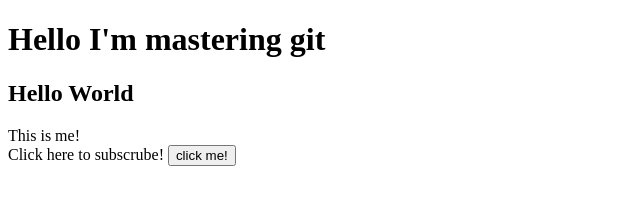
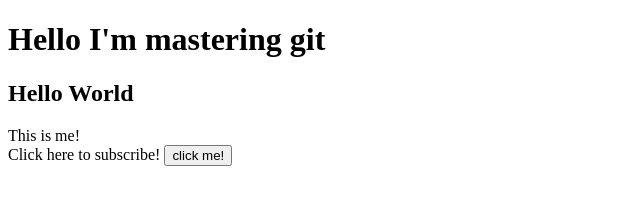
Before and after one commit to daaanils/mastering_git, a plain HTML site: page index.html in a window 1280 px wide. Shown: the full height of the page, 0-640 px from the left. Drawn offline with Linux system fonts and the light colour scheme.

Commit message:
change the spelling

```diff
--- a/index.html
+++ b/index.html
@@ -14,7 +14,7 @@
     </section>
 
     <main>
-        Click here to subscrube!
+        Click here to subscribe!
 
         <button>click me!</button>
     </main>
```
